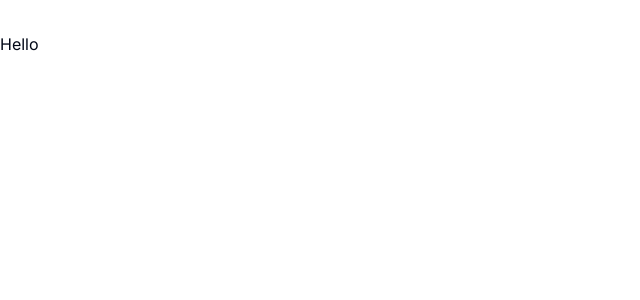
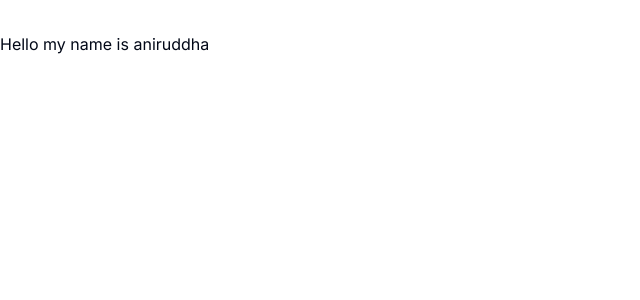
Before and after one commit to aiishaan/ecommerceDashboard, a Next.js app: page / in a window 1280 px wide. Shown: the top 300 px of the page, without its empty margins (0-640 px from the left). Built offline with nearby package versions, Linux system fonts and the light colour scheme.

Commit message:
Added name

```diff
--- a/app/(root)/page.tsx
+++ b/app/(root)/page.tsx
@@ -7,7 +7,7 @@ const SetupPage = () => {
         <UserButton afterSignOutUrl="/" />
       </div>
       <div>
-        <h1 className="right-44">Hello</h1>
+        <h1 className="right-44">Hello my name is aniruddha</h1>
       </div>
       </>
     );
```
